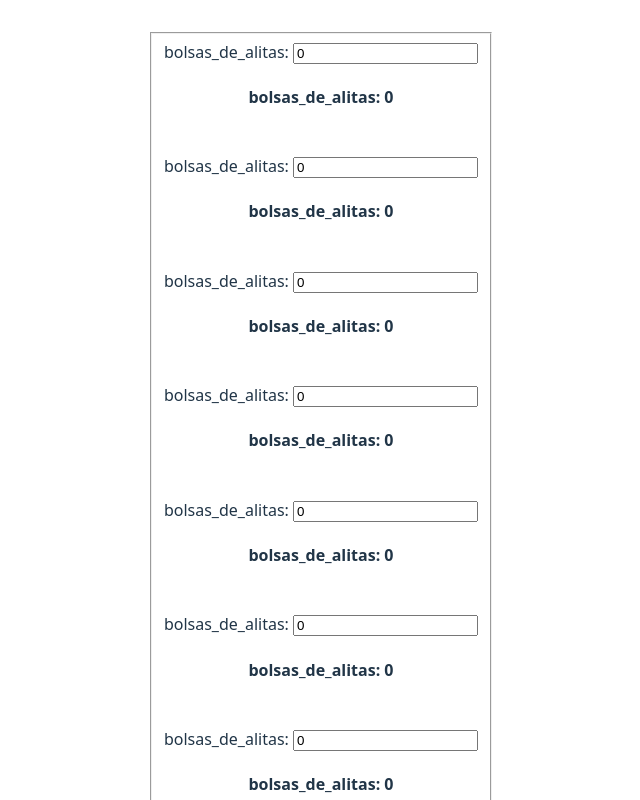
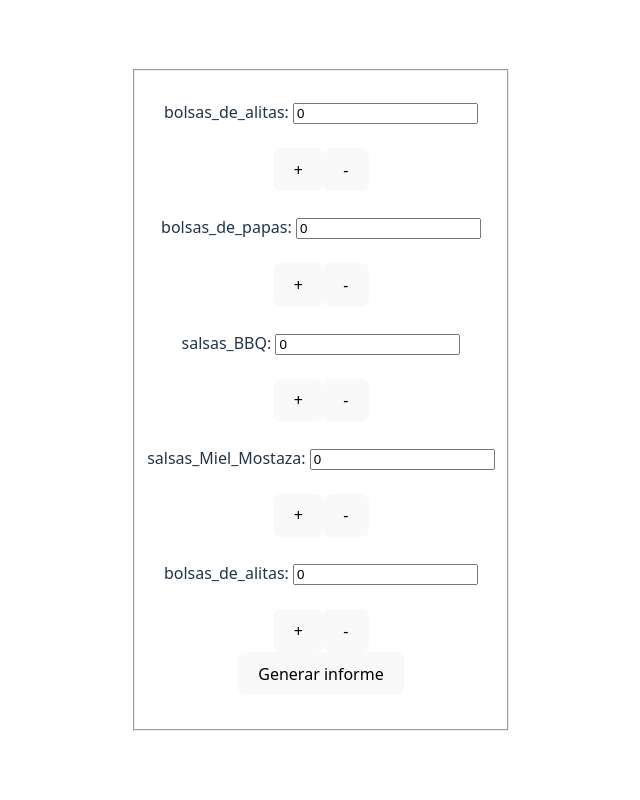
Before and after one commit to Ju4n3sD3v/ProyectoSoftware, a React (Vite) app in the folder Proyecto/: page / in a window 1280 px wide. Shown: the top 800 px of the page, without its empty margins (319-959 px from the left). Built offline with nearby package versions, Linux system fonts and the light colour scheme.

Commit message:
Cambio de los labelAndInput

```diff
--- a/Proyecto/src/App.jsx
+++ b/Proyecto/src/App.jsx
@@ -35,15 +35,22 @@ function App() {
     <>
       <div>
         <fieldset>
+          <center></center>
           <LabelAndInputN label ="bolsas_de_alitas" id="ba01"/>
+          <button>+</button>
+          <button>-</button>
+          <LabelAndInputN label ="bolsas_de_papas" id="bp01"/>
+          <button>+</button>
+          <button>-</button>
+          <LabelAndInputN label ="salsas_BBQ" id=""/>
+          <button>+</button>
+          <button>-</button>
+          <LabelAndInputN label ="salsas_Miel_Mostaza" id="ba01"/>
+          <button>+</button>
+          <button>-</button>
           <LabelAndInputN label ="bolsas_de_alitas" id="ba01"/>
-          <LabelAndInputN label ="bolsas_de_alitas" id="ba01"/>
-          <LabelAndInputN label ="bolsas_de_alitas" id="ba01"/>
-          <LabelAndInputN label ="bolsas_de_alitas" id="ba01"/>
-          <LabelAndInputN label ="bolsas_de_alitas" id="ba01"/>
-          <LabelAndInputN label ="bolsas_de_alitas" id="ba01"/>
-          <LabelAndInputN label ="bolsas_de_alitas" id="ba01"/>
-          <LabelAndInputN label ="bolsas_de_alitas" id="ba01"/>
+          <button>+</button>
+          <button>-</button>
           <Button name='Generar informe'></Button>
         </fieldset>
       </div>
--- a/Proyecto/src/componentes/LabelAndInputN.jsx
+++ b/Proyecto/src/componentes/LabelAndInputN.jsx
@@ -13,6 +13,7 @@ export default function LabelAndInputN({ label = "", id = "1" }) {
 
     return (
         <div>
+            <br />
             <label className={label}>{label}: </label>
             <input
                 type="number"
@@ -23,8 +24,8 @@ export default function LabelAndInputN({ label = "", id = "1" }) {
                 onChange={handleChange}
                 min="0"
             />
-            {value && <h4 className="value-label">{label + ": "+ value}</h4>}
-            <br />
+
+            <br /><br />
         </div>
     )
 
```
